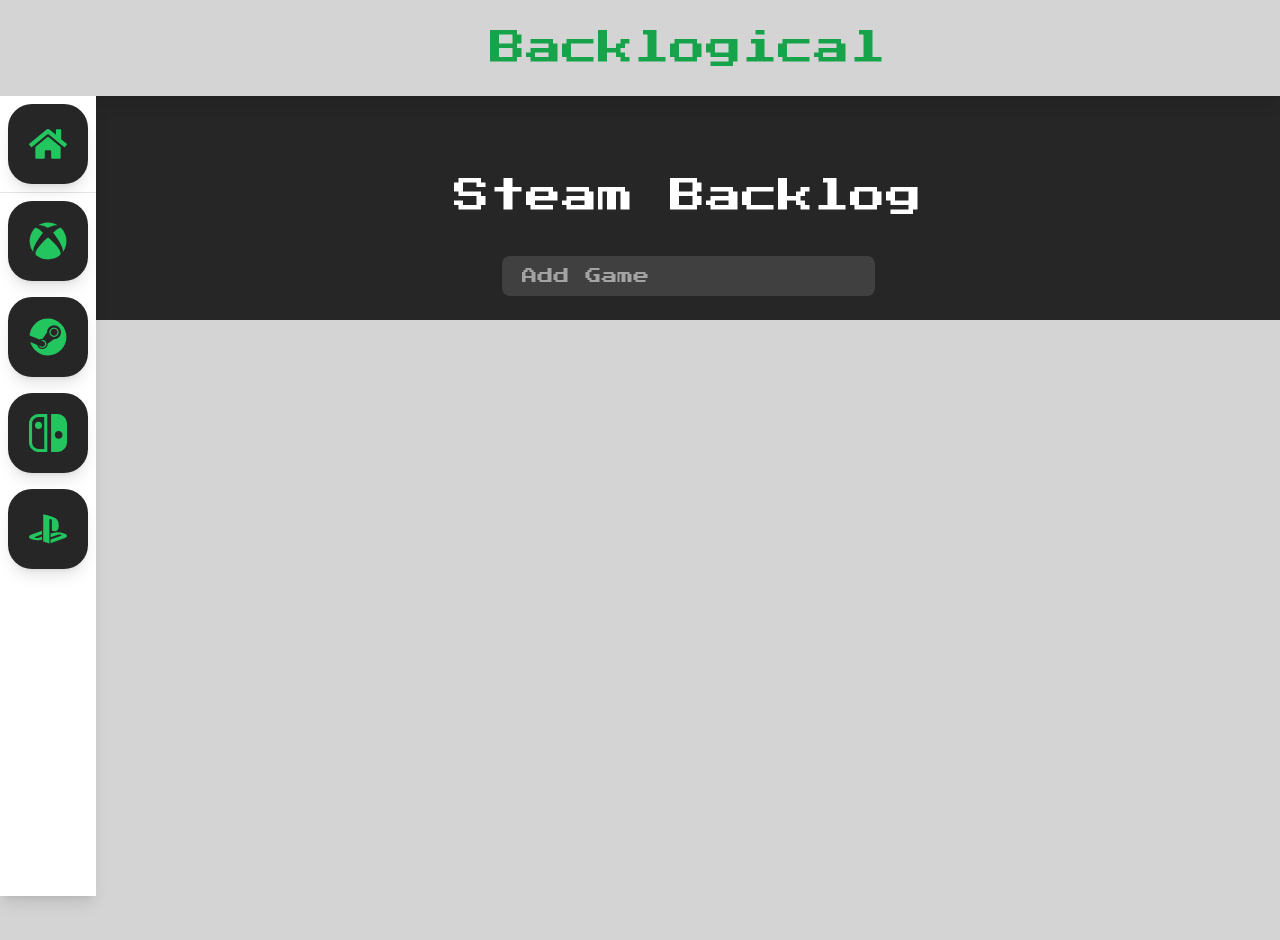
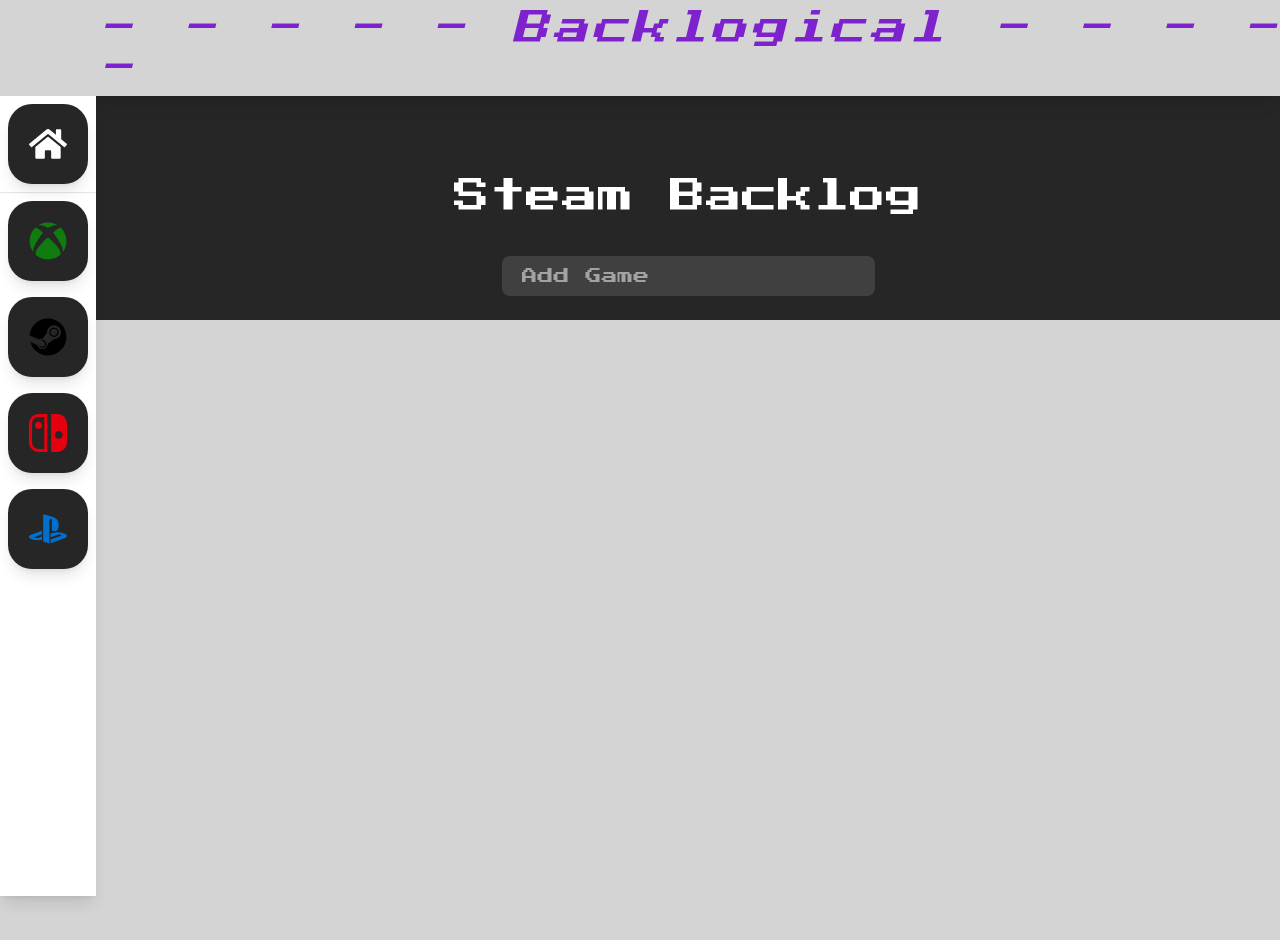
Before and after one commit to Culganosi/backlogical, a React (Create React App) app: page /steam in a window 1280 px wide. Shown: the top 940 px of the page. Built offline with nearby package versions, Linux system fonts and the light colour scheme.

Commit message:
changed icon colors, logo

```diff
--- a/src/components/Header.jsx
+++ b/src/components/Header.jsx
@@ -3,8 +3,8 @@
 function Header() {
   return (
     <div className="header">
-      <h1 className="font-press-start text-4xl text-green-600 text-justify pl-24">
-        Backlogical
+      <h1 className="font-press-start text-4xl text-purple-700 italic tracking-widest text-justify pl-24">
+        - - - - - Backlogical - - - - -
       </h1>
       <Divider />
     </div>
--- a/src/components/SideBar.jsx
+++ b/src/components/SideBar.jsx
@@ -1,4 +1,4 @@
-import { Route, Routes, Link } from "react-router-dom";
+import { Link } from "react-router-dom";
 import { FaXbox, FaSteam, FaPlaystation, FaHome } from "react-icons/fa";
 import { SiNintendoswitch } from "react-icons/si";
 
@@ -6,23 +6,32 @@
   return (
     <div className="fixed z-20 left-0 h-full w-24 m-0 flex flex-col bg-white dark:bg-gray-900 shadow-lg">
       <Link to="/">
-        <SideBarIcon icon={<FaHome size="38" />} text={"Home"} />
+        <SideBarIcon icon={<FaHome size="38" color="white" />} text={"Home"} />
       </Link>
       <Divider />
       <Link to="/xbox">
-        <SideBarIcon icon={<FaXbox size="38" />} text={"Xbox"} />
+        <SideBarIcon
+          icon={<FaXbox size="38" color="#107C10" />}
+          text={"Xbox"}
+        />
       </Link>
       <Link to="/steam">
-        <SideBarIcon icon={<FaSteam size="38" />} text={"PC/Steam"} />
+        <SideBarIcon
+          icon={<FaSteam size="38" color="#00000" />}
+          text={"PC/Steam"}
+        />
       </Link>
       <Link to="/nintendo">
         <SideBarIcon
-          icon={<SiNintendoswitch size="38" />}
+          icon={<SiNintendoswitch size="38" color="#e4000f" />}
           text={"Nintendo Switch"}
         />
       </Link>
       <Link to="/playstation">
-        <SideBarIcon icon={<FaPlaystation size="38" />} text={"Playstation"} />
+        <SideBarIcon
+          icon={<FaPlaystation size="38" color="#006FCD" />}
+          text={"Playstation"}
+        />
       </Link>
     </div>
   );
--- a/src/index.css
+++ b/src/index.css
@@ -5,8 +5,8 @@
 @layer components {
   .sidebar-icon {
     @apply relative flex items-center justify-center h-20 w-20 mt-2 mb-2 mx-auto shadow-lg
-    bg-gray-800 text-green-500
-    hover:bg-green-600
+    bg-gray-800
+    hover:bg-neutral-700
     hover:text-white
     rounded-3xl hover:rounded-xl
     transition-all duration-300 ease-linear
```
